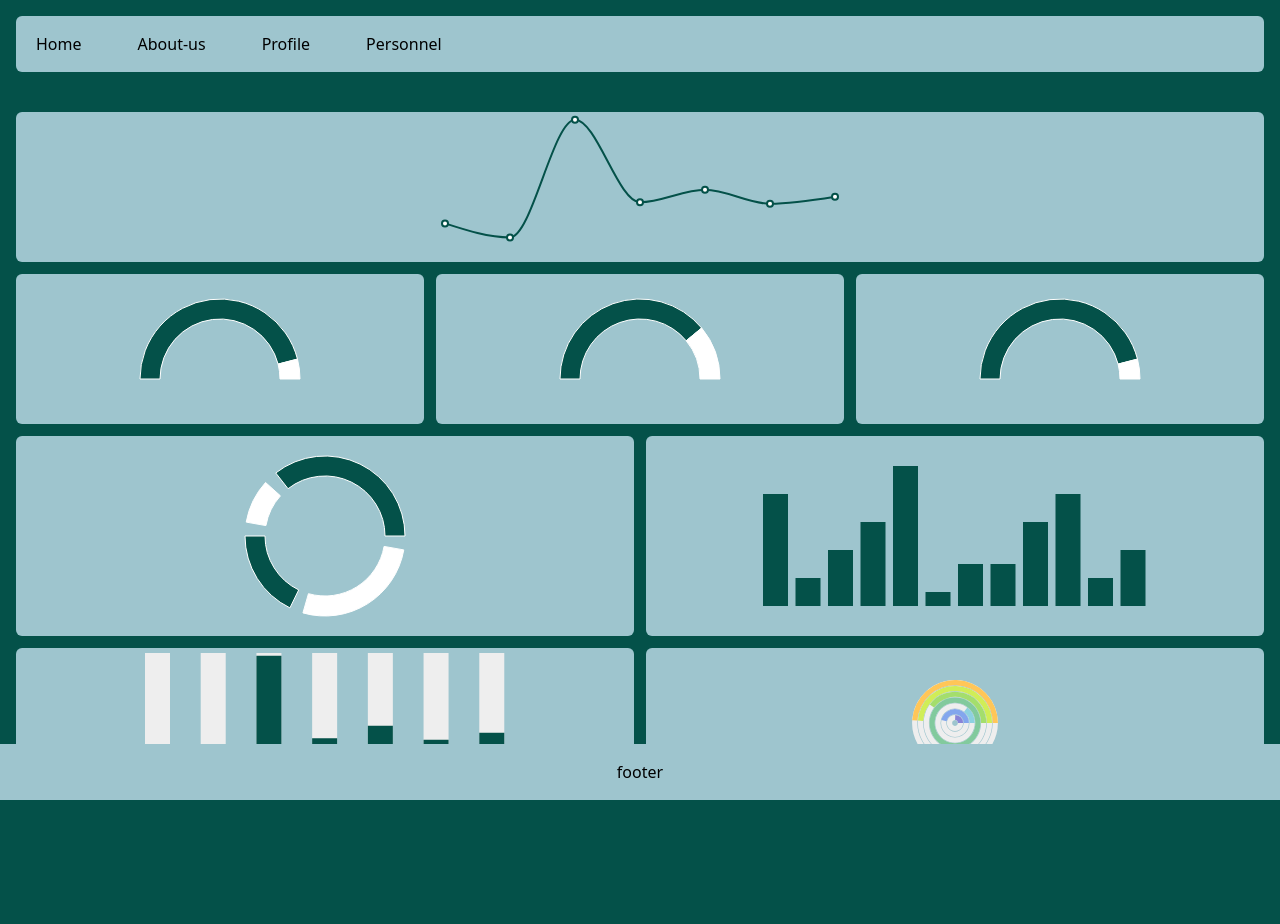
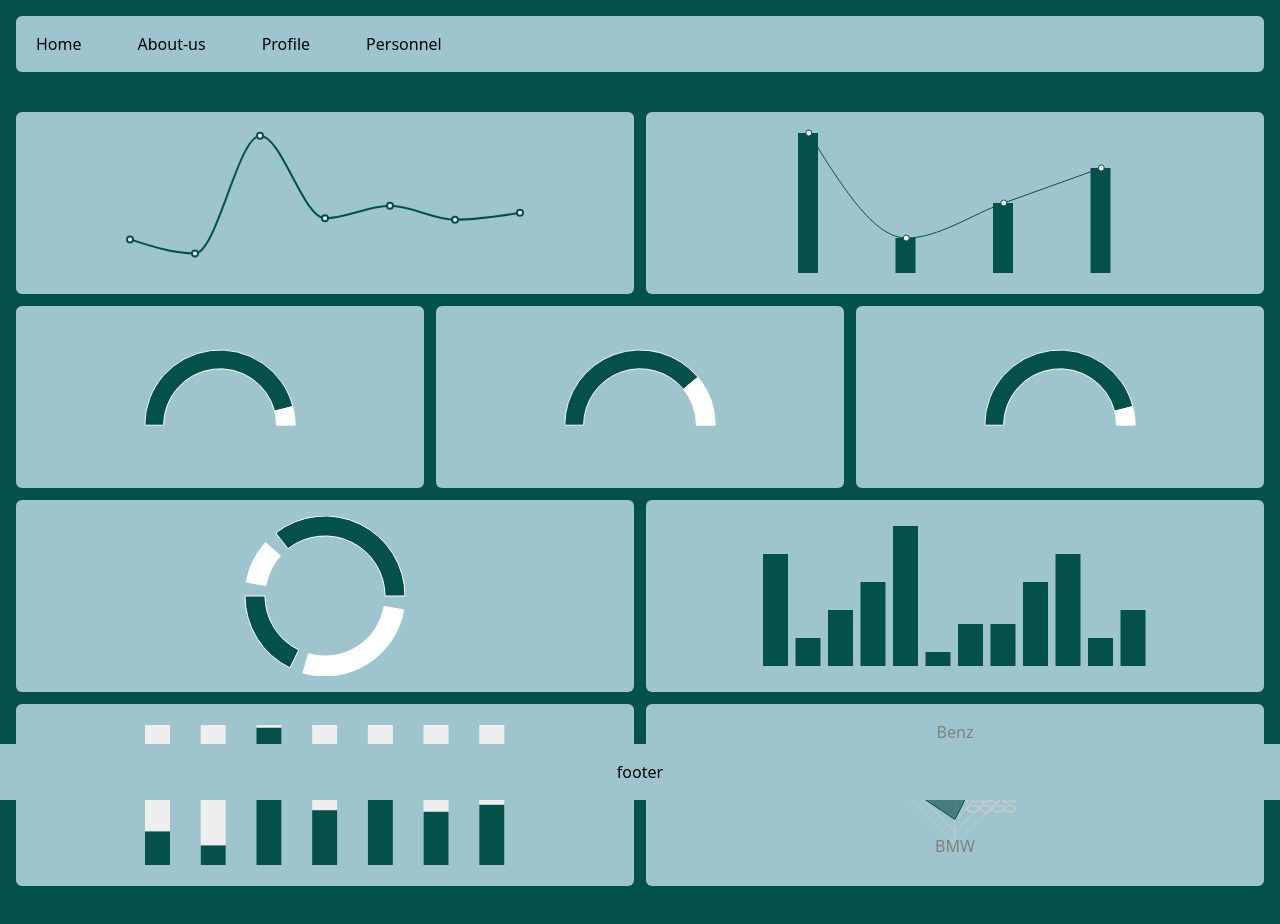
Before and after one commit to Arman-Abbasian/app_with_react_router_dom, a React (Create React App) app: page / in a window 1280 px wide. Shown: the top 924 px of the page. Before the commit the page ends 878 px from the top, so only its background shows below. Built offline with nearby package versions, Linux system fonts and the light colour scheme.

Commit message:
excecute initial desing for Home component

```diff
--- a/src/components/charts/CircleChart.jsx
+++ b/src/components/charts/CircleChart.jsx
@@ -1,5 +1,5 @@
-import React, { PureComponent } from 'react';
-import { PieChart, Pie, Sector, Cell, ResponsiveContainer } from 'recharts';
+import React from 'react';
+import { PieChart, Pie, Cell } from 'recharts';
 
 
 const COLORS = ['#045149', 'white'];
@@ -7,7 +7,7 @@ const COLORS = ['#045149', 'white'];
 const CircleChartt=({data})=> {
 
     return (
-      <PieChart width={400} height={200} >
+      <PieChart width={400} height={160} >
         <Pie
           data={data}
           innerRadius={60}
--- /dev/null
+++ b/src/components/charts/SameDataComposedChart.jsx
@@ -0,0 +1,27 @@
+import React from 'react';
+import {
+  ComposedChart,
+  Line,
+  Area,
+  Bar,
+  XAxis,
+  YAxis,
+  CartesianGrid,
+  Tooltip,
+  Legend,
+  ResponsiveContainer,
+} from 'recharts';
+
+
+const SameDataComposedChart=({data})=>  {
+
+    return (
+        <ComposedChart width={400} height={150} data={data}>
+
+          <Tooltip />
+          <Bar dataKey="value" barSize={20} fill="#045149" />
+          <Line type="monotone" dataKey="value" stroke="#045149" />
+        </ComposedChart>
+    );
+  };
+export default SameDataComposedChart;
--- /dev/null
+++ b/src/components/charts/SimpleRadarChart.jsx
@@ -0,0 +1,14 @@
+import React from 'react';
+import { Radar, RadarChart, PolarGrid, PolarAngleAxis, PolarRadiusAxis } from 'recharts';
+
+const SimpleRadarChart=({data})=> {
+    return (
+        <RadarChart cx="50%" cy="50%" width={400} height={150}  outerRadius="70%" data={data}>
+          <PolarGrid />
+          <PolarAngleAxis dataKey="name" />
+          <PolarRadiusAxis />
+          <Radar name="Mike" dataKey="value" stroke="#045149" fill="#045149" fillOpacity={0.6} />
+        </RadarChart>
+    );
+  }
+export default SimpleRadarChart;
--- a/src/pages/Home.jsx
+++ b/src/pages/Home.jsx
@@ -8,20 +8,24 @@ import TinyBarChart from "../components/charts/TinyBarChartt";
 import TinyLineChart from "../components/charts/TinyLineChart";
 import SimpleRadialBarChart from "../components/charts/SimpleRadialBarChart";
 import { cusotmerFinacial, OEE, onTimeDelivery, productsQuality } from "../data";
+import SimpleRadarChart from "../components/charts/SimpleRadarChart";
+import Example from "../components/charts/SameDataComposedChart";
+import SameDataComposedChart from "../components/charts/SameDataComposedChart";
 
 const Home = () => {
     const {location}=useParams();
     console.log(location)
     return (
-        <div className="grid md:grid-cols-2 lg:grid-cols-6 gap-3">
-            <div className="md:col-span-2 lg:col-span-6 bg-project-light-sky flex justify-center items-center rounded-md"><TinyLineChart /></div>
-            <div className="md:col-span-1 lg:col-span-2 bg-project-light-sky flex justify-center items-center rounded-md"><PieChartt data={onTimeDelivery} /></div>
-            <div className="md:col-span-1 lg:col-span-2 bg-project-light-sky flex justify-center items-center rounded-md"><PieChartt data={productsQuality} /></div>
-            <div className="md:col-span-2 lg:col-span-2 bg-project-light-sky flex justify-center items-center rounded-md"><PieChartt data={onTimeDelivery} /></div>
-            <div className="md:col-span-2 lg:col-span-3 bg-project-light-sky flex justify-center items-center rounded-md"><CircleChartt data={cusotmerFinacial} /></div>
-            <div className="md:col-span-2 lg:col-span-3 bg-project-light-sky flex justify-center items-center rounded-md"><TinyBarChart data={OEE} /></div>
-            <div className="md:col-span-2 lg:col-span-3 bg-project-light-sky flex justify-center items-center rounded-md mb-20"><BarChrartWithBG /></div>
-            <div className="md:col-span-2 lg:col-span-3 bg-project-light-sky flex justify-center items-center rounded-md mb-20"><SimpleRadialBarChart /></div>
+        <div className="grid md:grid-cols-2 lg:grid-cols-6 gap-3 mb-40">
+            <div className="md:col-span-2 lg:col-span-3 bg-project-light-sky flex justify-center items-center rounded-md p-4"><TinyLineChart /></div>
+            <div className="md:col-span-2 lg:col-span-3 bg-project-light-sky flex justify-center items-center rounded-md p-4"><SameDataComposedChart data={cusotmerFinacial} /></div>
+            <div className="md:col-span-1 lg:col-span-2 bg-project-light-sky flex justify-center items-center rounded-md p-4"><PieChartt data={onTimeDelivery} /></div>
+            <div className="md:col-span-1 lg:col-span-2 bg-project-light-sky flex justify-center items-center rounded-md p-4"><PieChartt data={productsQuality} /></div>
+            <div className="md:col-span-2 lg:col-span-2 bg-project-light-sky flex justify-center items-center rounded-md p-4"><PieChartt data={onTimeDelivery} /></div>
+            <div className="md:col-span-2 lg:col-span-3 bg-project-light-sky flex justify-center items-center rounded-md p-4"><CircleChartt data={cusotmerFinacial} /></div>
+            <div className="md:col-span-2 lg:col-span-3 bg-project-light-sky flex justify-center items-center rounded-md p-4"><TinyBarChart data={OEE} /></div>
+            <div className="md:col-span-2 lg:col-span-3 bg-project-light-sky flex justify-center items-center rounded-md p-4 lg:mb-20"><BarChrartWithBG /></div>
+            <div className="md:col-span-2 lg:col-span-3 bg-project-light-sky flex justify-center items-center rounded-md p-4 mb-20"><SimpleRadarChart data={cusotmerFinacial}/></div>
 
         </div>
      );
--- a/src/pages/Personnel.jsx
+++ b/src/pages/Personnel.jsx
@@ -8,10 +8,10 @@ const Personnel = () => {
         {id:2,name:"logistic",image:"/image/logistic.png"},
     ]
     return (
-        <div className="flex justify-between items-center gap-4">
+        <div className="flex justify-between items-center gap-4 container mx-auto max-w-2xl">
             {personnel.map(item=>{
                 return (
-                    <Link key={item.id} to={`/personnel/${item.name}`}  state={data} >
+                    <Link key={item.id} to={`/personnel/${item.name}`}  state={data}>
                         <div className="bg-project-light-sky rounded-md p-2">
                             <div class="aspect-w-1 aspect-h-1 -mt-8">
                                 <img src={item.image} alt="personnel" class="w-full h-full object-center object-contain" />
```
